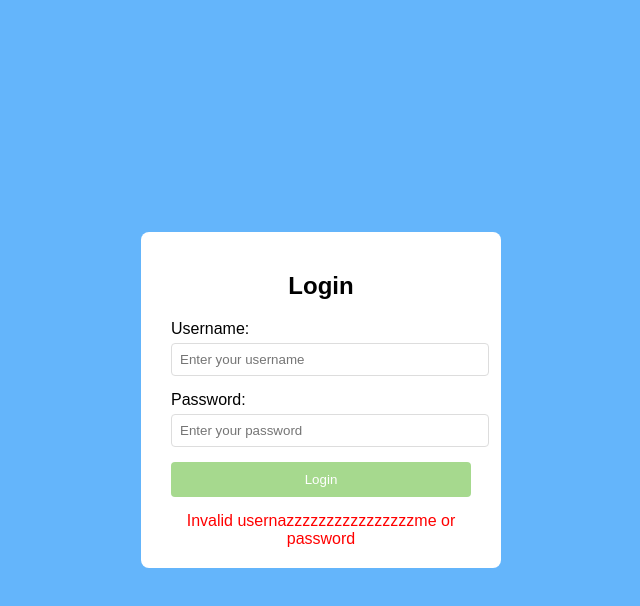
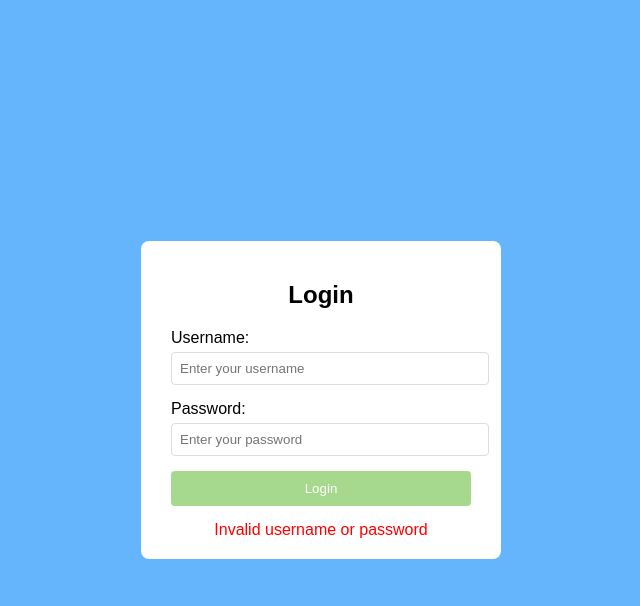
Before and after one commit to Cysrine/StudentAttendance, a plain HTML site: page login.html in a window 1280 px wide. Both pictures are taken after a click on the button "Login". Shown: the whole page, without its empty margins (319-959 px from the left). Drawn offline with Linux system fonts and the light colour scheme.

Commit message:
Fixed changes test

```diff
--- a/login.html
+++ b/login.html
@@ -79,7 +79,7 @@
                         setTimeout(() => {window.location.href = 'welcome.html';}, 3000)
                     }
                     else {
-                        message.textContent = 'Invalid usernazzzzzzzzzzzzzzzzme or password';
+                        message.textContent = 'Invalid username or password';
                         message.style.color = 'red';
                     }
                 }
```
